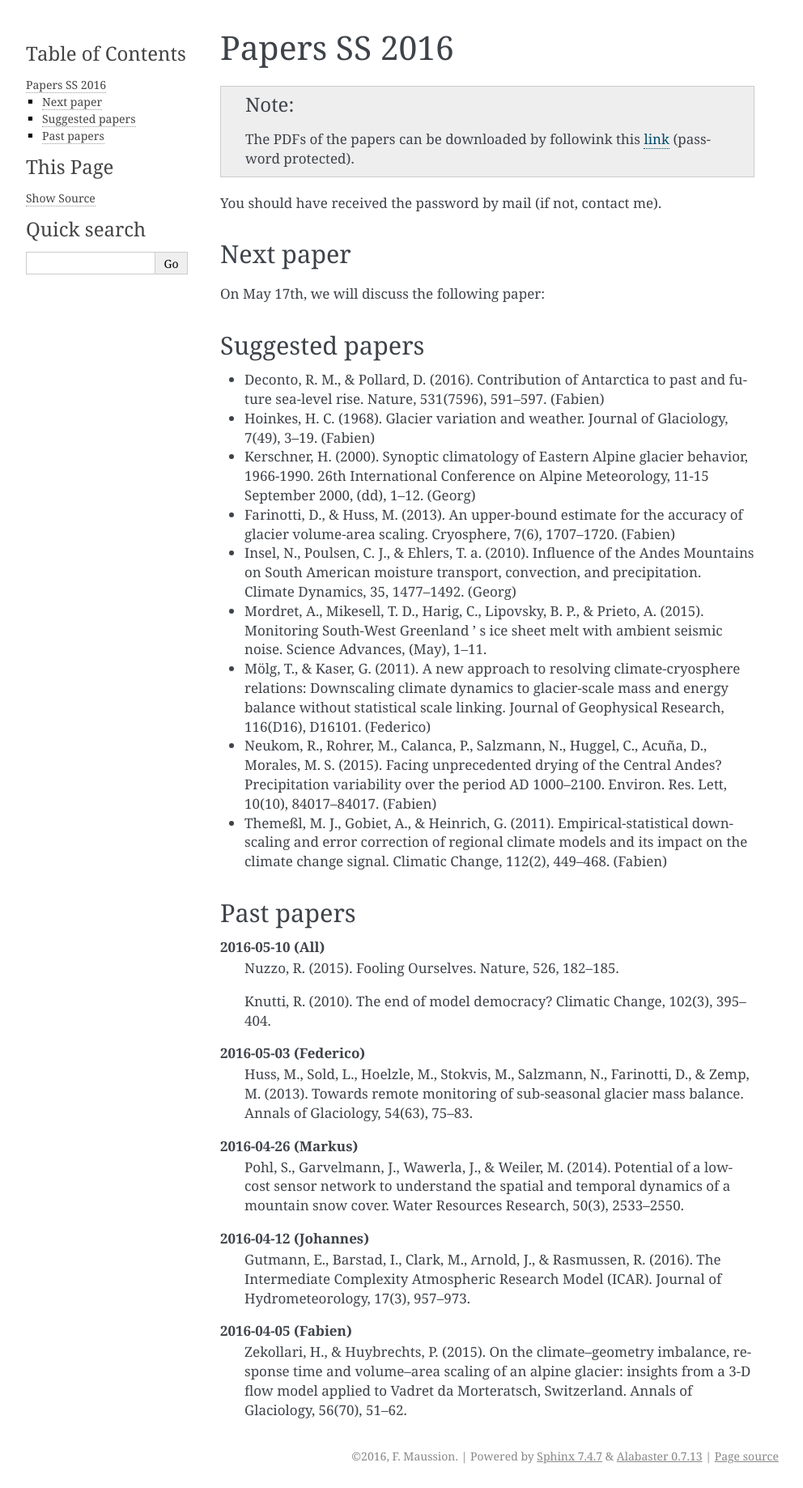
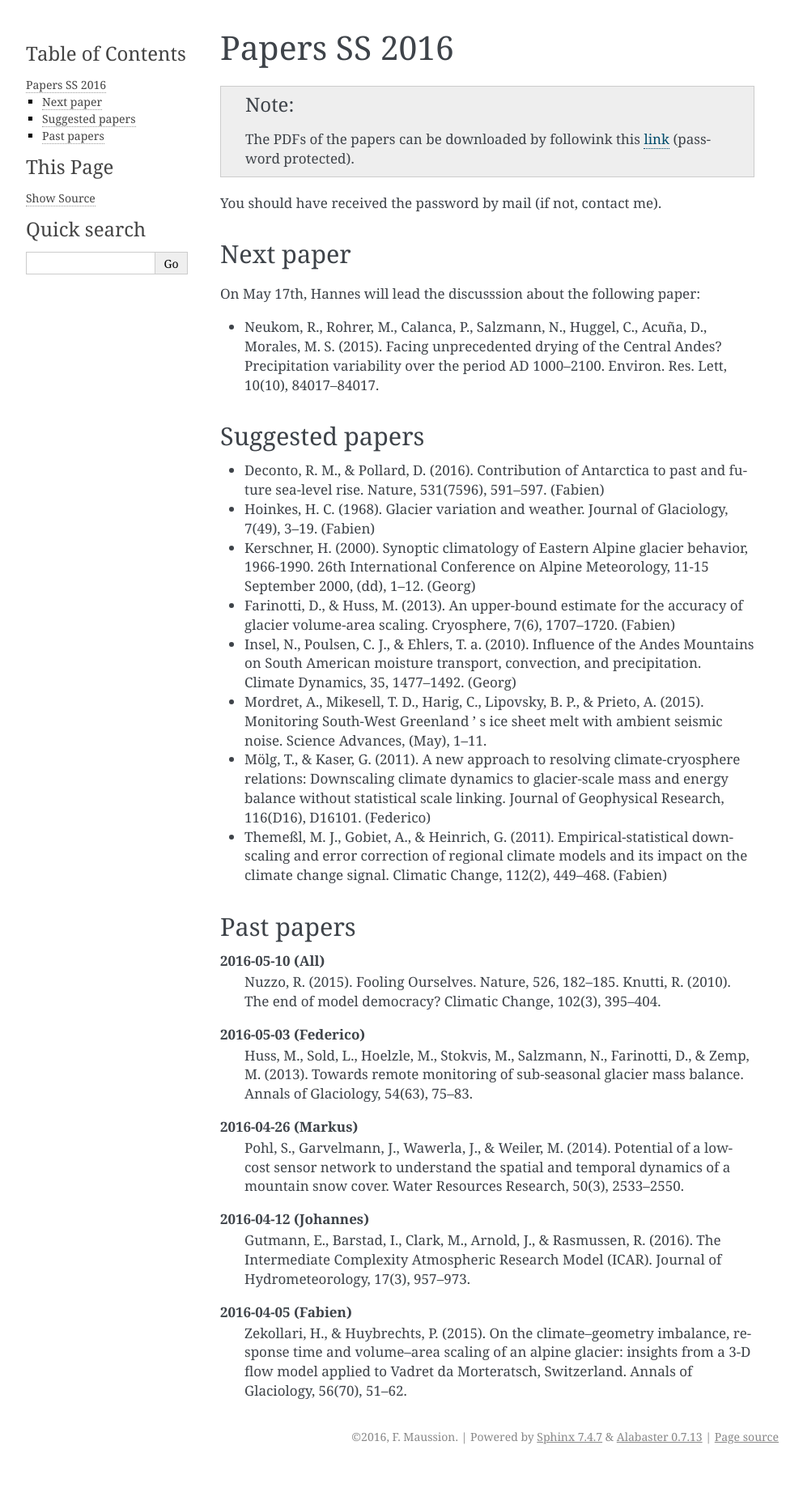
Before and after one commit to fmaussion/acinn_litsem, a Sphinx documentation site: the page built from docs/ss_2016.rst, in a window 1280 px wide. Shown: the whole page at 81% size, without its empty margins (148-1140 px from the left). Built offline with Sphinx 7.4.7, drawn with Linux system fonts in a browser that asks for light colours; after the commit the page ends 1814 px from its top, so only the background shows below that; some of the changed lines change nothing that is shown.

Commit message:
next paper

```diff
--- a/docs/ss_2016.rst
+++ b/docs/ss_2016.rst
@@ -14,8 +14,12 @@ You should have received the password by mail (if not, contact me).
 Next paper
 ----------
 
-On May 17th, we will discuss the following paper:
+On May 17th, Hannes will lead the discusssion about the following paper:
 
+- Neukom, R., Rohrer, M., Calanca, P., Salzmann, N., Huggel, C., Acuña, D.,
+  Morales, M. S. (2015). Facing unprecedented drying of the Central Andes?
+  Precipitation variability over the period AD 1000–2100. Environ. Res. Lett,
+  10(10), 84017–84017.
 
 
 Suggested papers
@@ -47,11 +51,6 @@ Suggested papers
   mass and energy balance without statistical scale linking. Journal of
   Geophysical Research, 116(D16), D16101. (Federico)
 
-- Neukom, R., Rohrer, M., Calanca, P., Salzmann, N., Huggel, C., Acuña, D.,
-  Morales, M. S. (2015). Facing unprecedented drying of the Central Andes?
-  Precipitation variability over the period AD 1000–2100. Environ. Res. Lett,
-  10(10), 84017–84017. (Fabien)
-
 - Themeßl, M. J., Gobiet, A., & Heinrich, G. (2011). Empirical-statistical
   downscaling and error correction of regional climate models and its impact
   on the climate change signal. Climatic Change, 112(2), 449–468. (Fabien)
@@ -63,7 +62,6 @@ Past papers
 
 **2016-05-10 (All)**
     Nuzzo, R. (2015). Fooling Ourselves. Nature, 526, 182–185.
-
     Knutti, R. (2010). The end of model democracy? Climatic Change, 102(3), 395–404.
 
 **2016-05-03 (Federico)**
```
